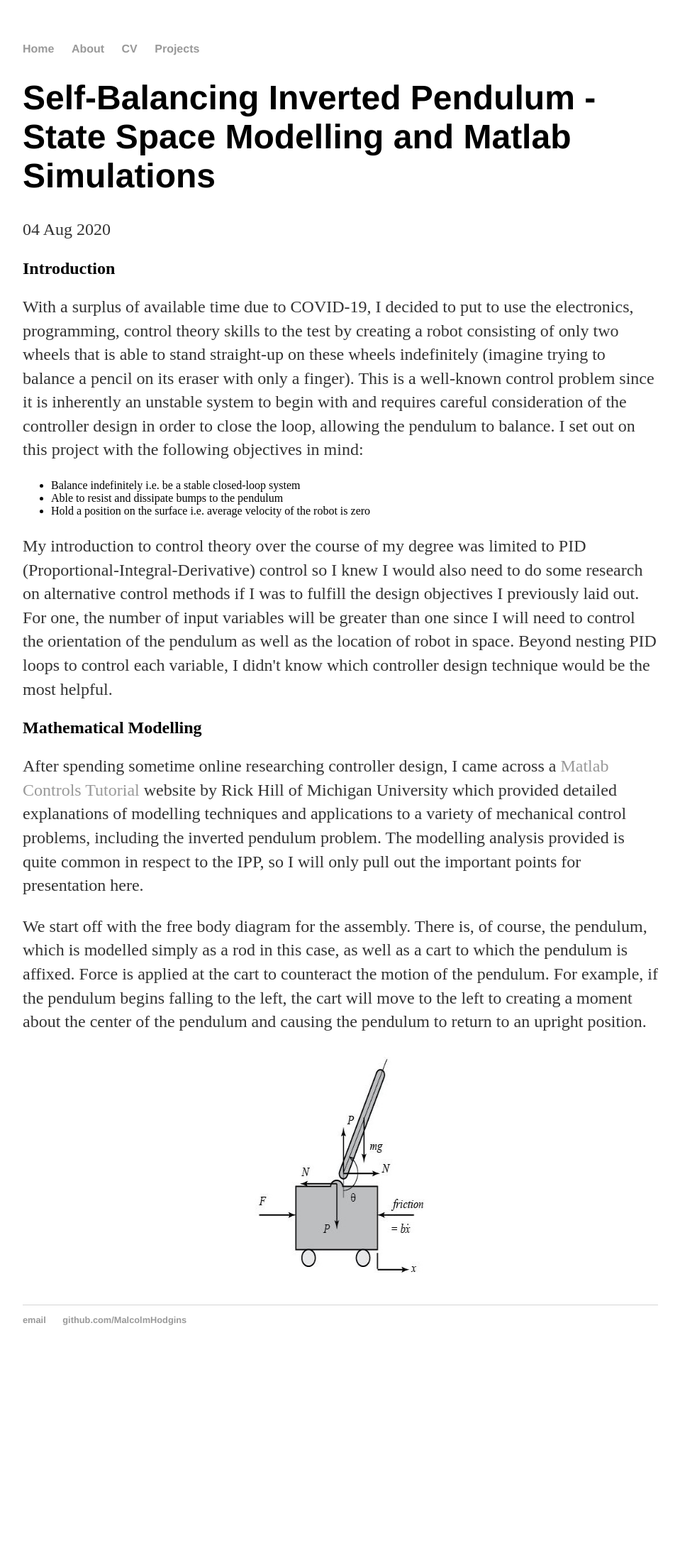
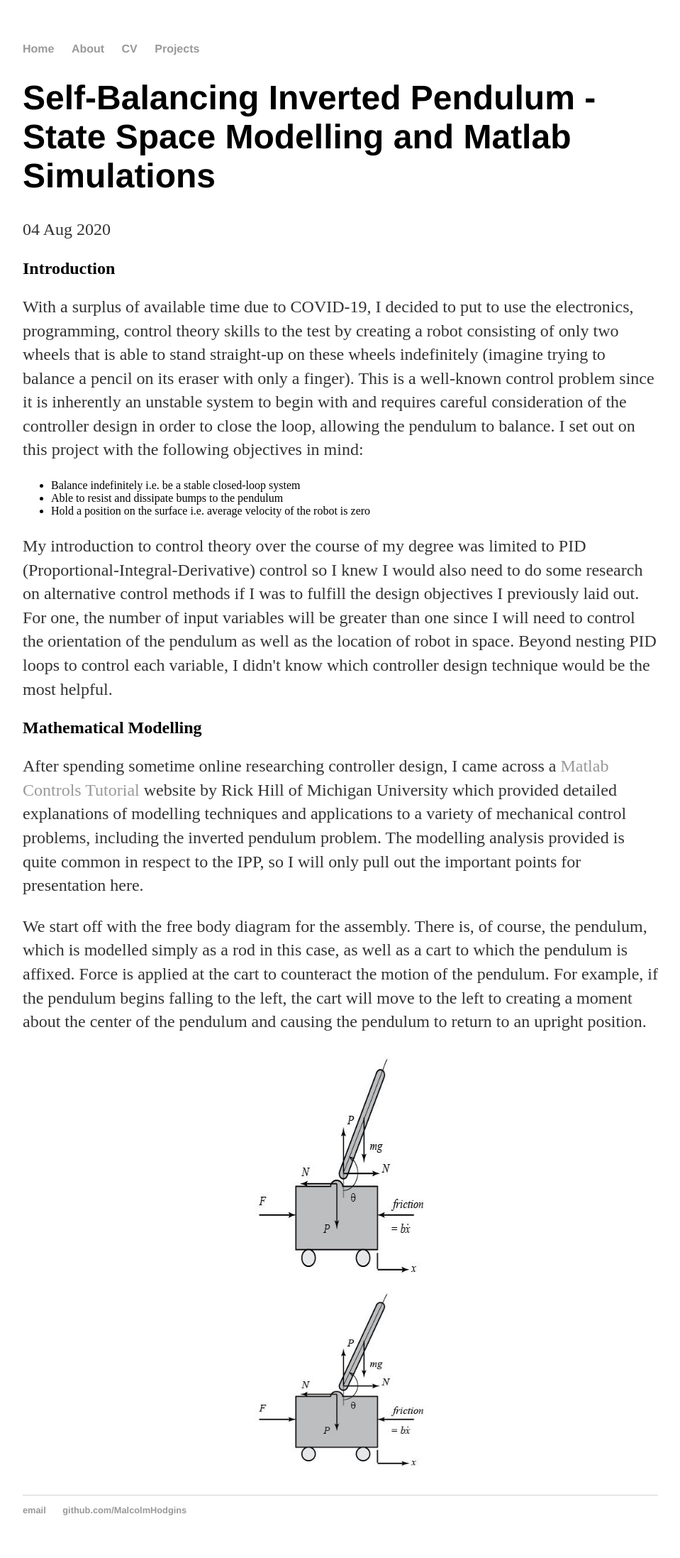
Before and after one commit to MalcolmHodgins/MalcolmHodgins.github.io, a Jekyll site: the page built from _posts/2020-08-04-SBIP Modelling.md, in a window 1280 px wide. Shown: the whole page at 71% size, without its empty margins (160-1119 px from the left). Built offline with Jekyll 4.4.1, drawn with Linux system fonts in a browser that asks for light colours; before the commit the page ends 1927 px from its top, so only the background shows below that.

```diff
--- a/_posts/2020-08-04-SBIP Modelling.md
+++ b/_posts/2020-08-04-SBIP Modelling.md
@@ -38,3 +38,4 @@ We start off with the free body diagram for the assembly. There is, of course, t
 
 
 <img src="/images/sbip_modelling/free_body_diagram.JPG" width="445" height="333">
+<img src="/images/sbip_modelling/free_body_diagram.JPG">
```
